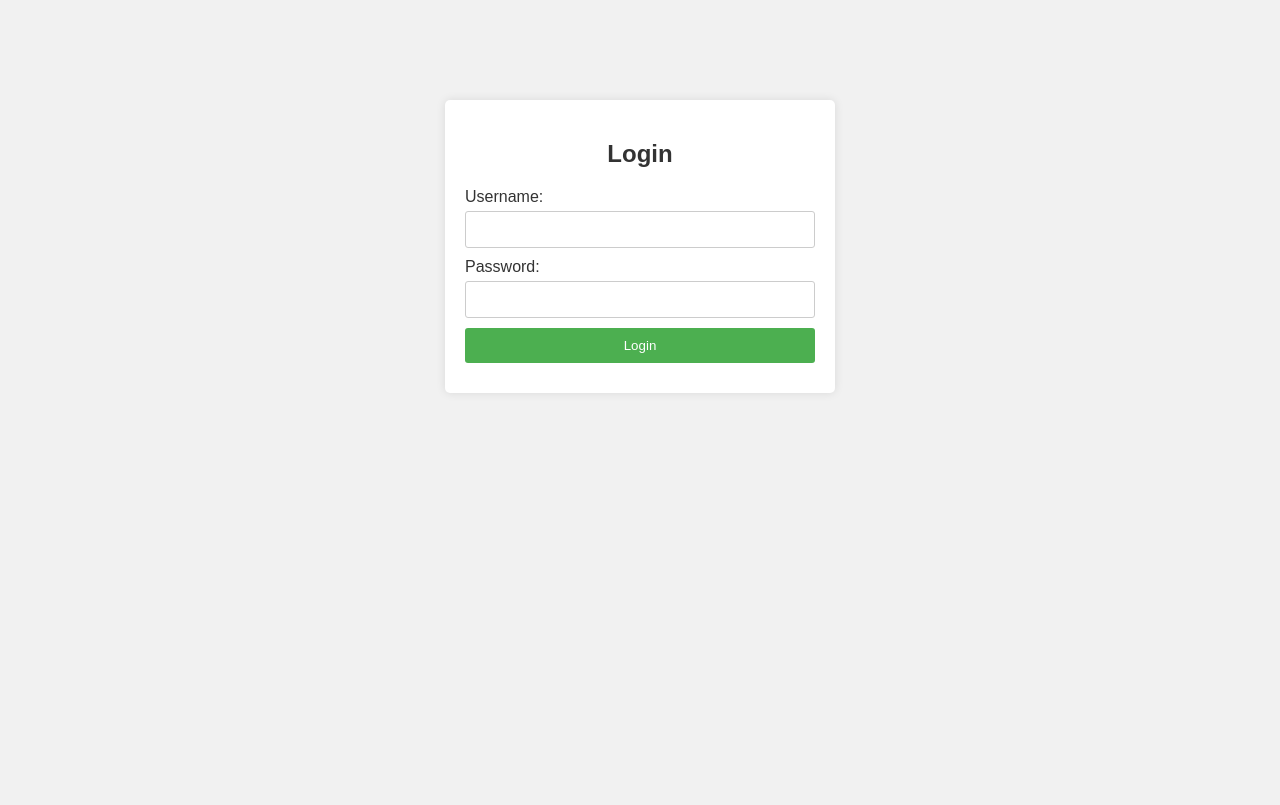
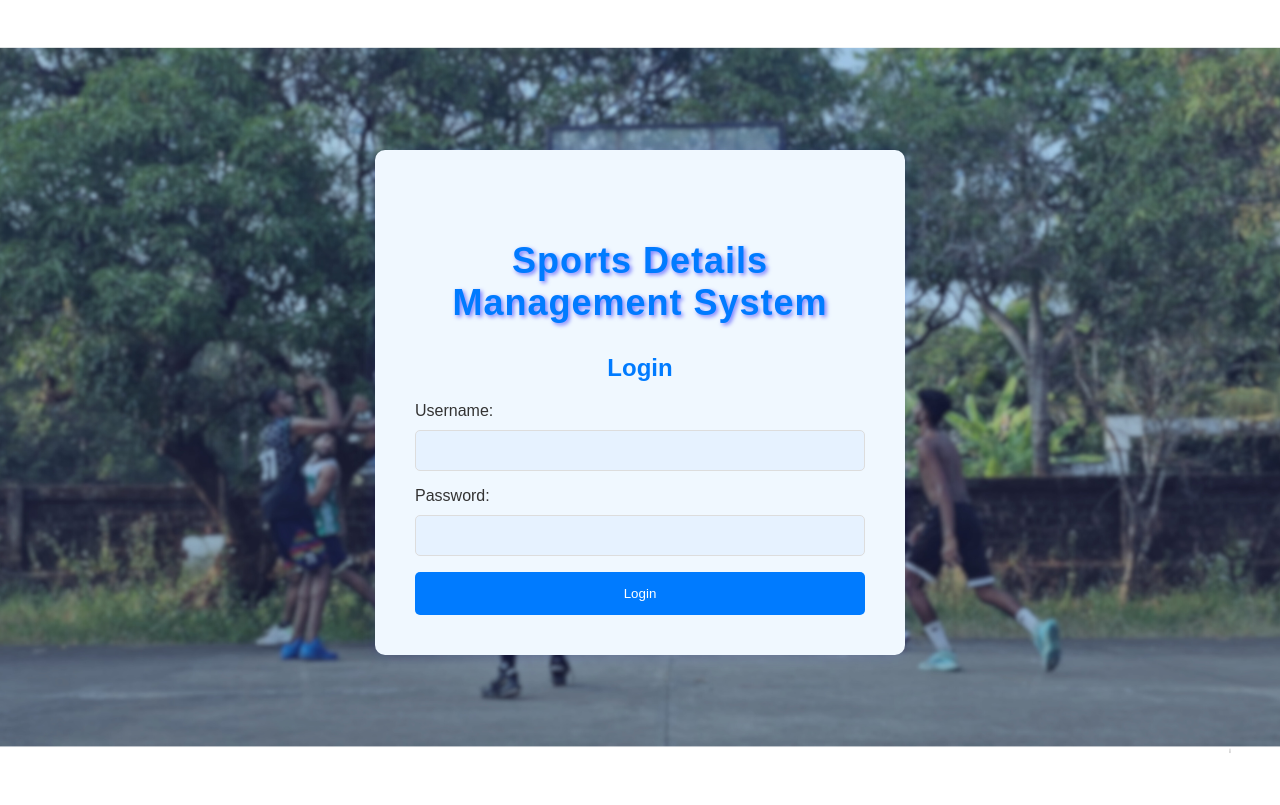
Before and after one commit to Sutheerthp/SDMS7JUNE, a Django app: page /accounts/login/ in a window 1280 px wide. Before the commit the page ends 393 px from the top, so only its background shows below. Run offline with Django 5.2, Linux system fonts and the light colour scheme.

Commit message:
june 30 NIGHT

```diff
--- a/sutheerth/SDMSapp/templates/registration/login.html
+++ b/sutheerth/SDMSapp/templates/registration/login.html
@@ -1,59 +1,78 @@
+{% load static %}
 <!DOCTYPE html>
 <html lang="en">
 <head>
     <meta charset="UTF-8">
     <title>Login</title>
     <style>
-        /* CSS for Login Form */
+        h1 {
+            text-align: center; /* Center the heading */
+            font-family: 'Arial', sans-serif; /* Clean and professional font */
+            color: #007bff; /* Bright blue color for visibility and attractiveness */
+            font-size: 36px; /* Large size for impact */
+            margin-top: 50px; /* Space above the heading */
+            margin-bottom: 30px; /* Space below the heading */
+            text-shadow: 2px 2px 4px rgba(0, 0, 255, 0.5); /* Subtle shadow for depth */
+            letter-spacing: 1px; /* Adds character to the text */
+        }
         body {
-            background-color: #f1f1f1;
+            background-image: url("{% static 'media/team_pictures/imglog1.png' %}");
+            background-size: cover;
+            background-repeat: no-repeat;
+            background-attachment: fixed;
+            margin: 0;
             font-family: Arial, sans-serif;
+            color: #333; /* Ensuring text is readable against the background */
         }
 
         .login-container {
-            max-width: 350px;
-            margin: 100px auto;
-            background-color: #fff;
-            padding: 20px;
-            border-radius: 5px;
-            box-shadow: 0px 0px 10px rgba(0, 0, 0, 0.1);
+            max-width: 450px;
+            margin: 150px auto; /* Adjusted margin for better positioning */
+            background-color: #f0f8ff; /* Lighter shade of blue */
+            padding: 40px; /* Increased padding for spacious design */
+            border-radius: 10px; /* Rounded corners for softer edges */
+            box-shadow: 0px 0px 15px rgba(0, 0, 255, 0.1); /* Soft shadow for depth */
         }
 
         h2 {
             text-align: center;
-            color: #333;
+            color: #007bff; /* Bright blue for headings */
         }
 
         label {
             display: block;
-            margin-bottom: 5px;
-            color: #333;
+            margin-bottom: 10px;
+            color: #333; /* Ensuring readability */
         }
 
         input[type="text"],
-        input[type="password"],
-        button {
+        input[type="password"] {
             width: 100%;
-            padding: 10px;
-            margin-bottom: 10px;
-            border: 1px solid #ccc;
-            border-radius: 3px;
+            padding: 12px; /* More padding for comfort */
+            margin-bottom: 16px; /* Spacing between inputs */
+            border: 1px solid #ddd; /* Slightly lighter border */
+            border-radius: 5px; /* Softer corners */
             box-sizing: border-box;
+            background-color: #e6f2ff; /* Light blue background for inputs */
+            color: #333; /* Ensuring text is readable */
         }
 
         button {
-            background-color: #4CAF50;
+            background-color: #007bff; /* Strong blue for action buttons */
             color: white;
             cursor: pointer;
             border: none;
+            padding: 14px 20px; /* Larger padding for easier clicking */
+            border-radius: 5px; /* Matching rounded corners */
+            width: 100%; /* Full width for consistency */
         }
 
         button:hover {
-            background-color: #45a049;
+            background-color: #0056b3; /* Darker blue on hover for feedback */
         }
 
         .error-message {
-            color: red;
+            color: #dc3545; /* Red for errors, contrasting well with the blue theme */
             margin-bottom: 10px;
             text-align: center;
         }
@@ -61,6 +80,7 @@
 </head>
 <body>
     <div class="login-container">
+        <h1>Sports Details Management System</h1>
         <h2>Login</h2>
         <form method="post">
             {% csrf_token %}
```
Also changed, not shown: sutheerth/db.sqlite3, sutheerth/static/media/team_pictures/imglog.png (added), sutheerth/static/media/team_pictures/imglog1.png (added), sutheerth/static/media/team_pictures/logpic (1).png (added), 2 other files.
